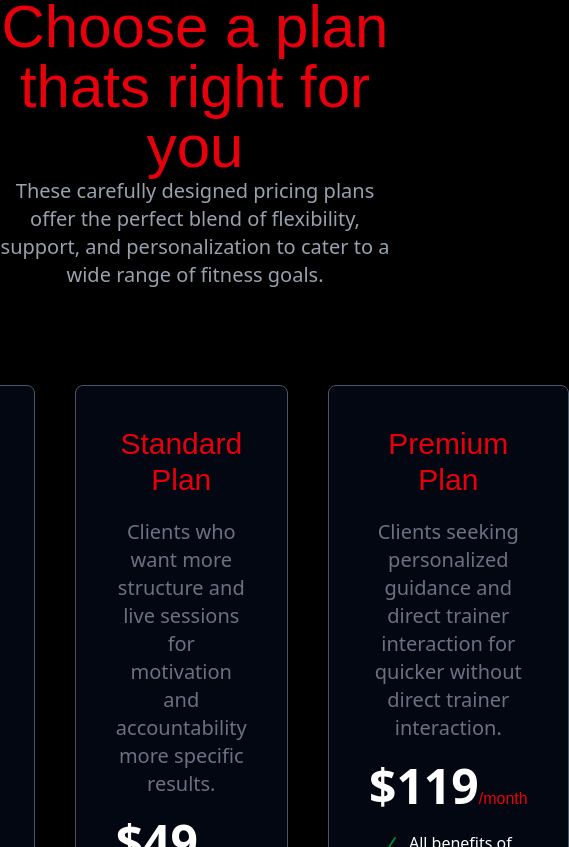
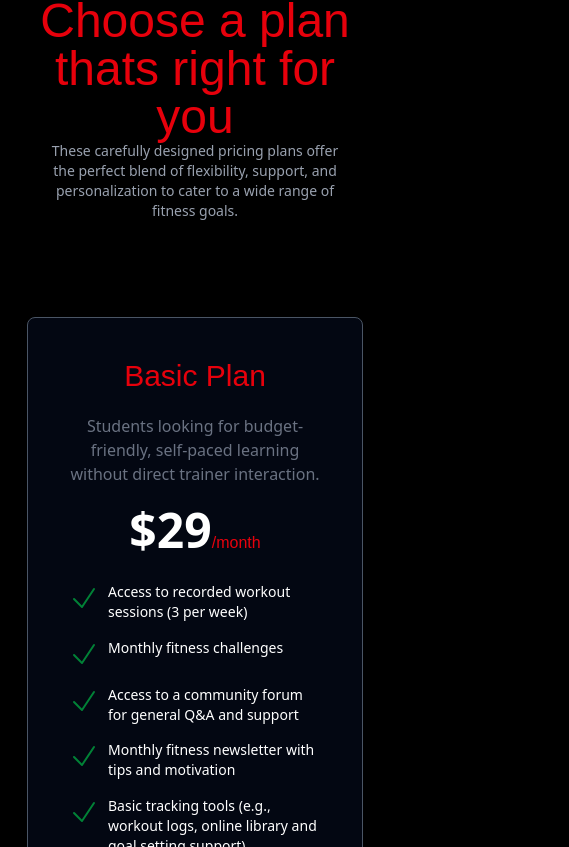
Before and after one commit to dharaniis/arjun-site, a React (Vite) app in the folder client/: page / in a window 390 px wide. Shown: the part 3817-4664 px from the top of the page, 569 px wide, since content can reach past the window. Built offline with nearby package versions, Linux system fonts and the light colour scheme; a web font is replaced by a local one.

Commit message:
add plans responsive

```diff
--- a/client/src/components/PlanCard.tsx
+++ b/client/src/components/PlanCard.tsx
@@ -6,10 +6,10 @@ import PlanFeature from "./PlanFeature"
 
 function PlanCard( { name, description, price, features }: PlanType) {
   return (
-    <div className="font-sans w-md rounded-lg border shadow border-gray-600 bg-gray-950 transition-all duration-300 hover:scale-110">
+    <div className="font-sans w-84 md:w-md rounded-lg border shadow border-gray-600 bg-gray-950 transition-all duration-300 hover:scale-110">
       <div className="m-10 flex flex-col gap-5 items-center justify-center ">
               <h1 className="text-3xl text-red-600 goldman">{name}</h1>
-              <p className="text-xl text-gray-500 font-light ">{description}</p>
+              <p className="text-md md:text-xl text-gray-500 font-light ">{description}</p>
               <div className="">
                   <span className="text-5xl font-extrabold">{price}</span>
                   <span className="goldman text-red-600">/month</span>
--- a/client/src/components/PlanFeature.tsx
+++ b/client/src/components/PlanFeature.tsx
@@ -6,7 +6,7 @@ type Props = {
 
 const PlanFeature = ({content}: Props) => {
   return (
-    <li className="flex space-x-2"><CheckIcon className="size-8 text-green-700 flex-shrink-0"/><span>{content}</span></li>
+    <li className="flex space-x-2 text-sm md:text-[16px]"><CheckIcon className="size-8 text-green-700 flex-shrink-0"/><span>{content}</span></li>
   )
 }
 
--- a/client/src/shared/Plans.tsx
+++ b/client/src/shared/Plans.tsx
@@ -26,11 +26,11 @@ const PlansContent: Array<PlanType> = [
 function Plans({}: Props) {
   return (
     <div id="Plans" className="my-16 flex flex-col items-center text-center" >
-      <div className="my-24 max-w-screen-md">
-          <h1 className="text-6xl text-red-600">Choose a plan thats right for you</h1>
-          <p className="text-gray-400 text-xl font-sans font-light">These carefully designed pricing plans offer the perfect blend of flexibility, support, and personalization to cater to a wide range of fitness goals.</p>
+        <div className="mx-10 my-24 max-w-screen-md">
+          <h1 className="text-5xl leading-none md:text-6xl text-red-600">Choose a plan thats right for you</h1>
+          <p className="text-gray-400 text-sm md:text-xl font-sans font-light">These carefully designed pricing plans offer the perfect blend of flexibility, support, and personalization to cater to a wide range of fitness goals.</p>
         </div>
-        <div className="w-full flex flex-row gap-10 justify-center">
+        <div className="w-fit grid grid-cols-1 md:grid-cols-3 gap-10 justify-items-center">
             {PlansContent.map((plan: PlanType) => (
               <PlanCard
                 key = {plan.name}
```
